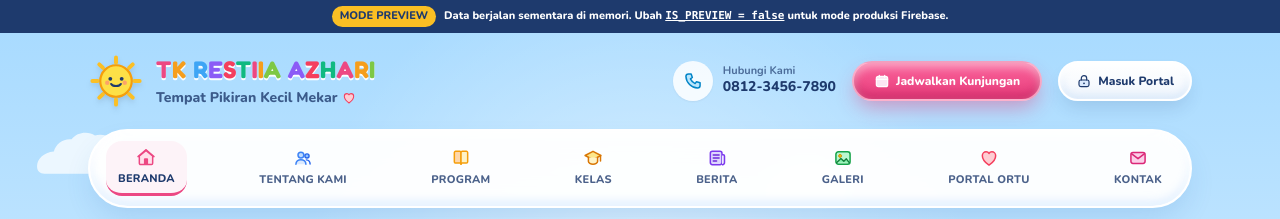
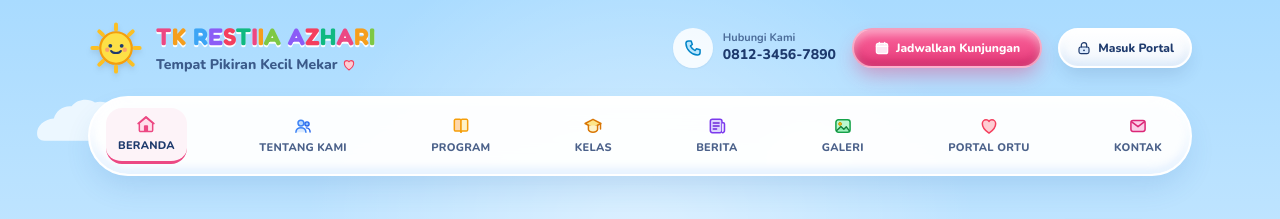
Before and after one commit to samadigi/tk-restiaazhari, a plain HTML site: page index.html in a window 1280 px wide. Shown: the top 219 px of the page. Drawn offline with nearby package versions, Linux system fonts and the light colour scheme.

Commit message:
Update index.html

```diff
--- a/index.html
+++ b/index.html
@@ -485,7 +485,7 @@
     // =========================================================================
     // KONFIGURASI APLIKASI (WAJIB PALING ATAS)
     // =========================================================================
-    const IS_PREVIEW = true; // Saat melakukan Deploy / Publish, ubah nilainya menjadi false agar aplikasi menggunakan database Firebase secara langsung tanpa data dummy
+    const IS_PREVIEW = false; // Saat melakukan Deploy / Publish, ubah nilainya menjadi false agar aplikasi menggunakan database Firebase secara langsung tanpa data dummy
 
     // Tempelkan konfigurasi Firebase Kalian di sini
     const firebaseConfig = {
```
